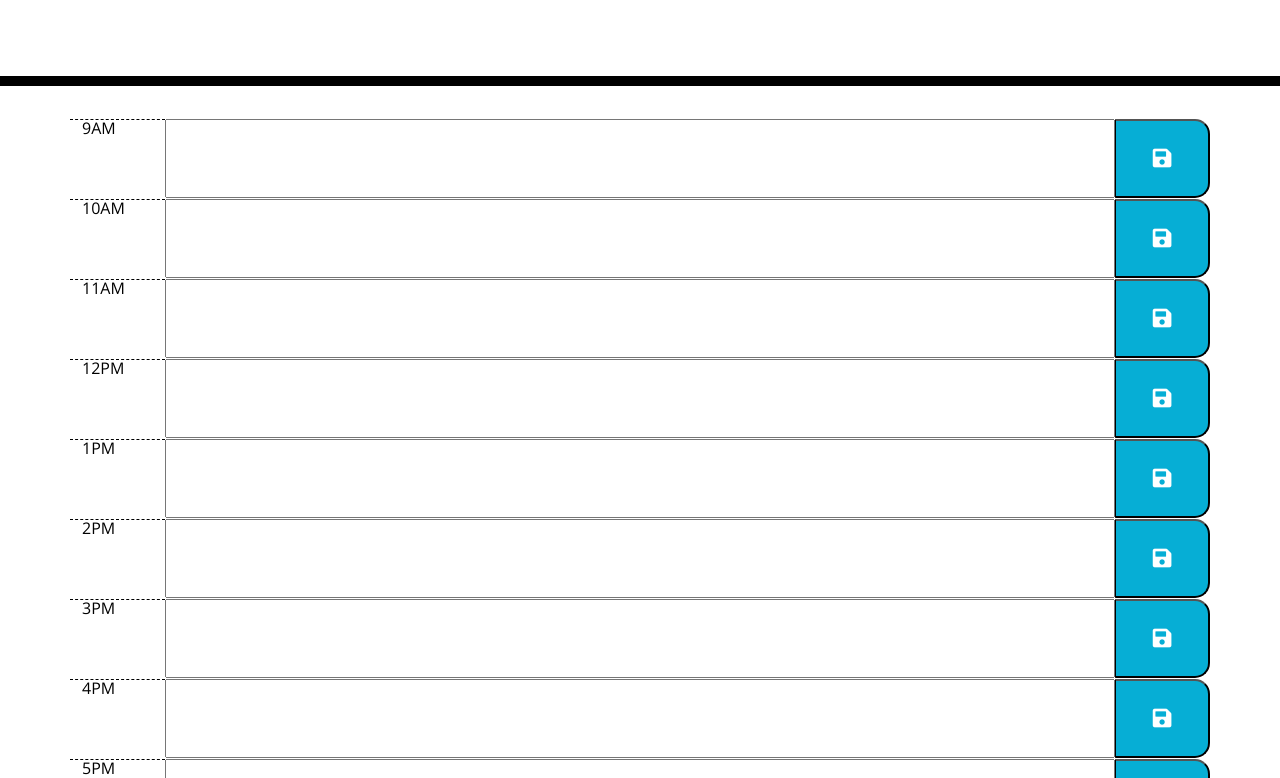
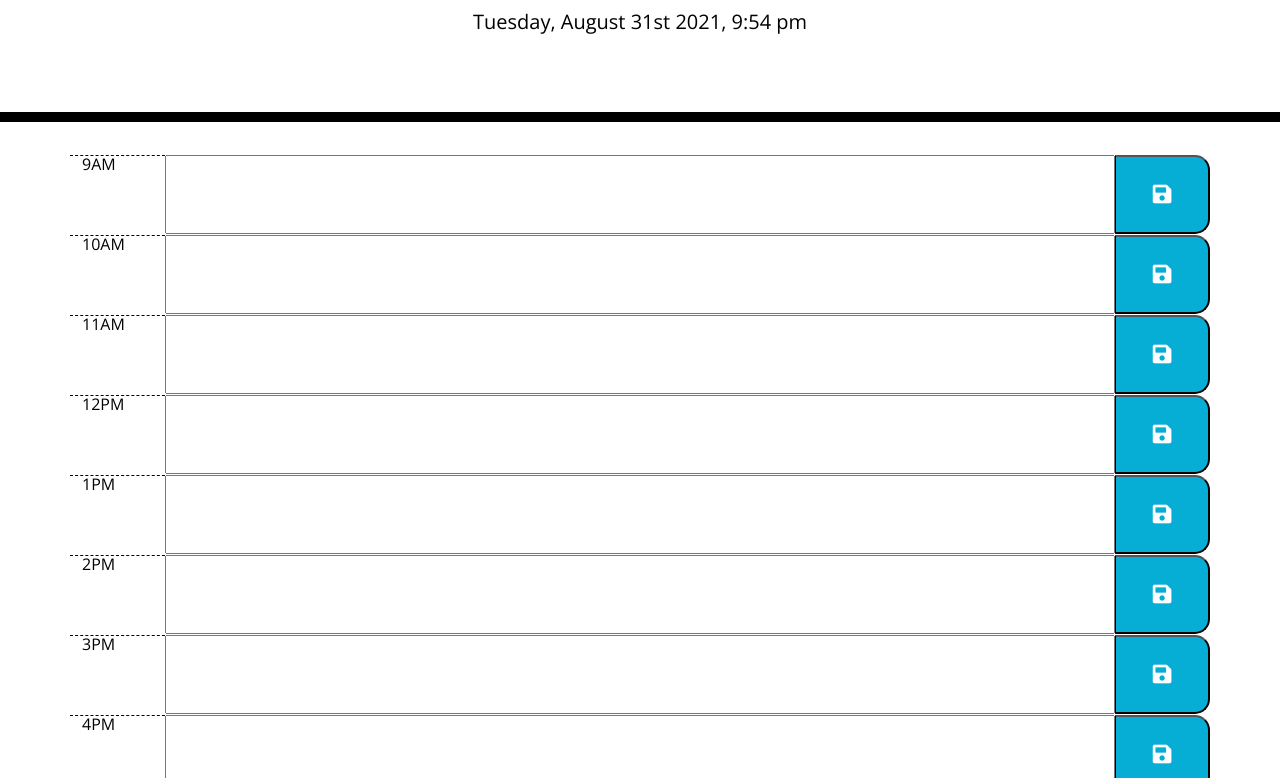
Before and after one commit to MikailaW15/weeklyplanner, a plain HTML site: page index.html in a window 1280 px wide. Shown: the part 173-951 px from the top of the page. Drawn offline with nearby package versions, Linux system fonts and the light colour scheme.

```diff
--- a/index.html
+++ b/index.html
@@ -19,6 +19,7 @@
       rel="stylesheet"
     />
     <link href="https://cdn.jsdelivr.net/npm/bootstrap@5.1.0/dist/css/bootstrap.min.css" rel="stylesheet" integrity="sha384-KyZXEAg3QhqLMpG8r+8fhAXLRk2vvoC2f3B09zVXn8CA5QIVfZOJ3BCsw2P0p/We" crossorigin="anonymous">
+    <script src="https://code.jquery.com/jquery-3.6.0.min.js" integrity="sha256-/xUj+3OJU5yExlq6GSYGSHk7tPXikynS7ogEvDej/m4=" crossorigin="anonymous"></script>
     <link rel="stylesheet" href="style.css" />
     <title>Work Day Scheduler</title>
   </head>
@@ -27,7 +28,7 @@
     <header class="jumbotron">
       <h1 class="display-3">Work Day Scheduler</h1>
       <p class="lead">A simple calendar app for scheduling your work day</p>
-      <p id="currentDay" class="lead"></p>
+      <p class="lead" id="currentDay"></p>
     </header>
     <div class="container">
       <!-- Timeblocks go here -->
@@ -77,8 +78,8 @@
       <button class="saveBtn col-1 fa fa-save fa-lg"></button>
     </div>
     </div>
-
+    <script src="https://cdnjs.cloudflare.com/ajax/libs/moment.js/2.29.1/moment.min.js" integrity="sha512-qTXRIMyZIFb8iQcfjXWCO8+M5Tbc38Qi5WzdPOYZHIlZpzBHG3L3by84BBBOiRGiEb7KKtAOAs5qYdUiZiQNNQ==" crossorigin="anonymous" referrerpolicy="no-referrer"></script>
+    <script src='script.js'></script>
     <script src="https://cdnjs.cloudflare.com/ajax/libs/jquery/3.2.1/jquery.min.js"></script>
-    <script src="https://cdnjs.cloudflare.com/ajax/libs/moment.js/2.24.0/moment.min.js"></script>
   </body>
 </html>
--- a/script.js
+++ b/script.js
@@ -1,4 +1,8 @@
-var time = document.getElementsByClassName('time')
+var clock = $('#currentDay')
 
-document.getElementsByClassName('row').appendChild('button')
-// document.getElementsByTagName('button').setAt
+function updateClock() {
+    var now = moment().format("dddd, MMMM Do YYYY, h:mm a")
+    clock.text(now)
+}
+
+setInterval(updateClock, 1000)
```
Also changed, not shown: 05-third-party-apis-homework-demo.gif (added), 2 other files.
